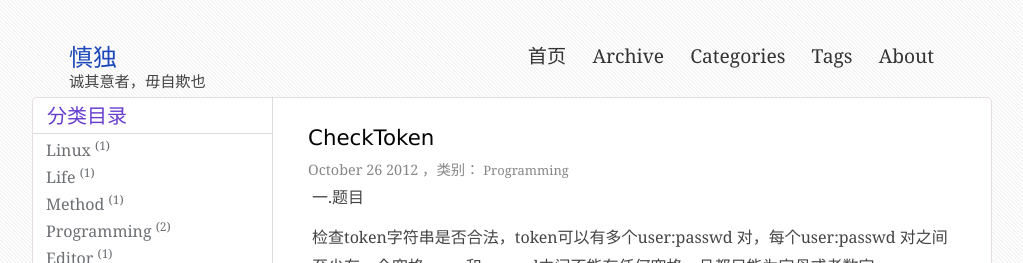
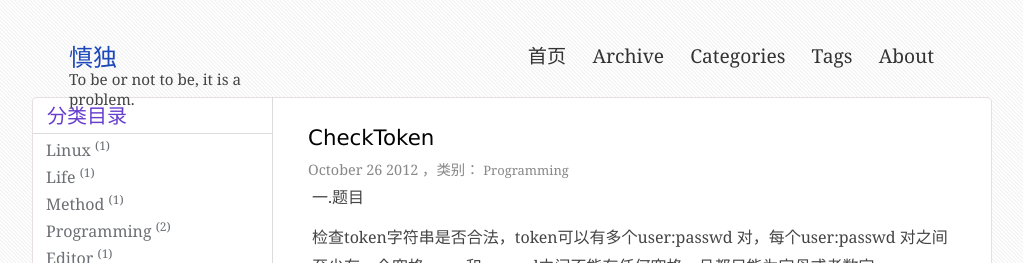
Before and after one commit to sealook/signifox.github.com, a Jekyll site: the page built from index.html, in a window 1280 px wide and 900 px high. Shown: the top 263 px of the window, without its empty margins (128-1151 px from the left). Built offline with Jekyll 4.4.1, drawn with Linux system fonts in a browser that asks for light colours; Markdown is read by kramdown in place of the engine named in the settings; the list of posts is cut into pages by our own code; comment, search, counter and statistics services are not loaded.

Commit message:
Signed-off-by: signifox <signifox@gmail.com>

```diff
--- a/_includes/header.md
+++ b/_includes/header.md
@@ -1,7 +1,7 @@
 <header>
   <div class="hgroup">
       <h1><a class="title" href="/">{{ site.title }}</a></h1>
-      <h3 class="description">诚其意者，毋自欺也</h3>
+      <h3 class="description">To be or not to be, it is a problem.</h3>
     </div>
     <div class="menu">
       <ul>
```
Also changed, not shown: media/image/nc-sa-2.5.png (added).
